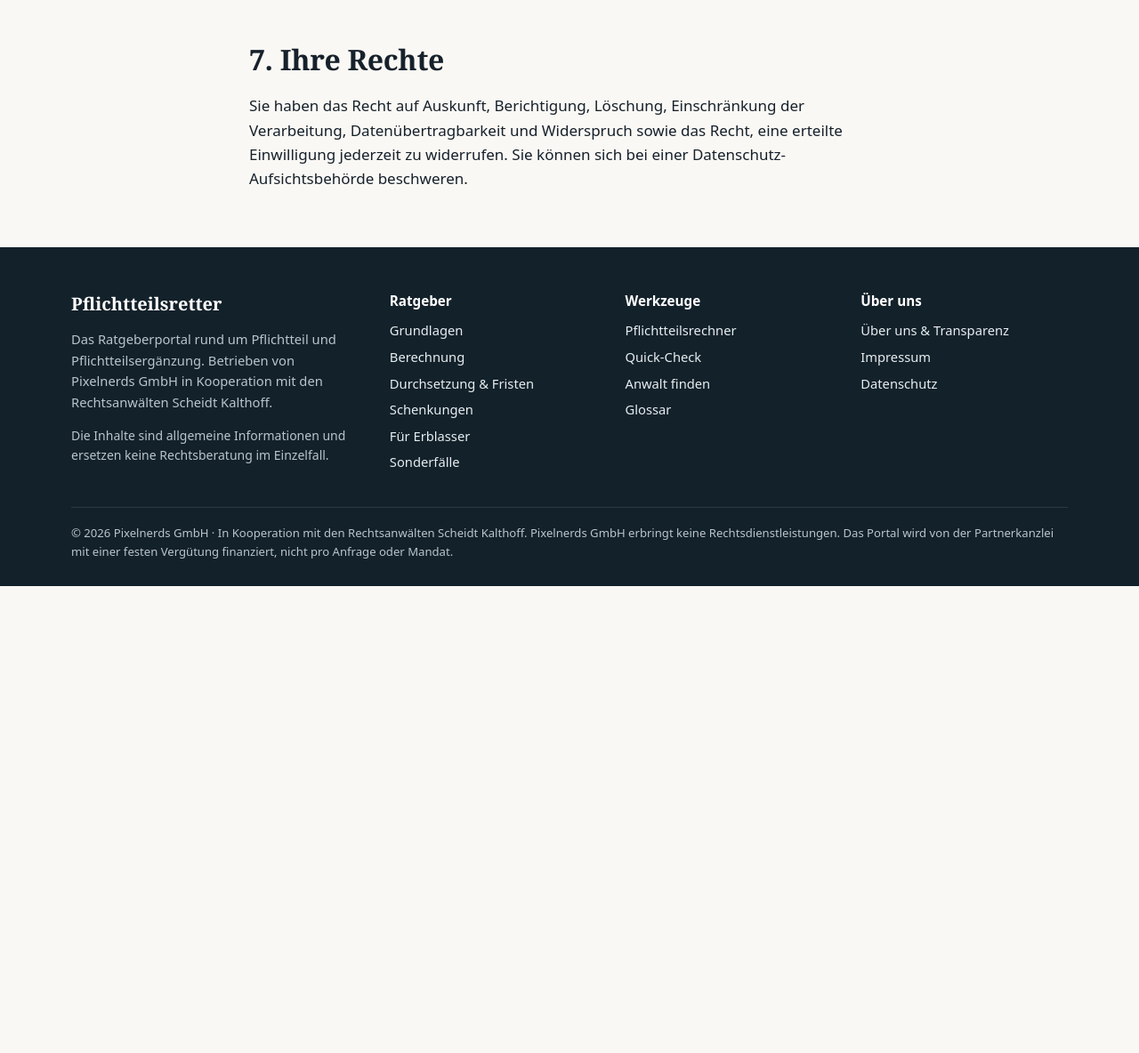
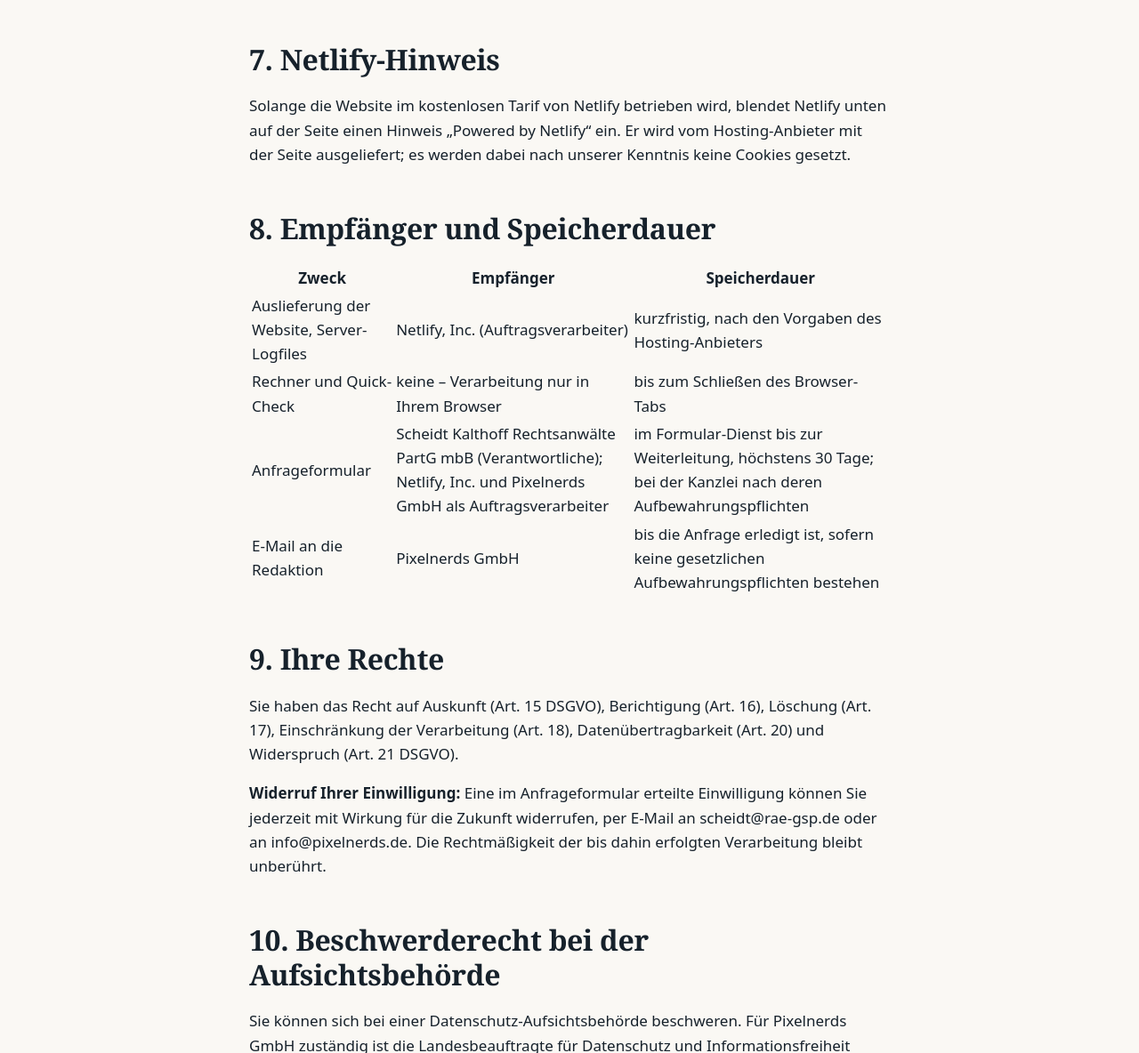
Before and after one commit to pixelnerds-gmbh/pflichtteilsretter, an Astro site: page /datenschutz in a window 1280 px wide. Shown: the part 1616-2800 px from the top of the page at 89% size. Before the commit the page ends 2275 px from the top, so only its background shows below. Built offline with nearby package versions, Linux system fonts and the light colour scheme; Astro itself is replaced by a stand-in of ours.

Commit message:
Name pflichtteils-retter.de; Datenschutz: Empfänger, Speicherdauer, Widerruf, Aufsichtsbehörde, Netlify-Hinweis
Co-Authored-By: Claude Opus 5.5 <noreply@anthropic.com>
Claude-Session: https://claude.ai/code/session_014ta3r22HuzTL7ZDHzJpVRK

```diff
--- a/src/config.ts
+++ b/src/config.ts
@@ -1,7 +1,7 @@
 // Zentrale Angaben. Alles mit "TODO" vor dem Livegang ausfüllen bzw. prüfen.
 
 export const SITE = {
-  name: 'Pflichtteilsretter',
+  name: 'pflichtteils-retter.de',
   url: 'https://pflichtteils-retter.de',
   claim: 'Ihr Pflichtteil ist Ihr Recht.',
   description:
--- a/src/pages/datenschutz.astro
+++ b/src/pages/datenschutz.astro
@@ -26,7 +26,27 @@ import { BETREIBER, KANZLEI } from '../config';
     <h2>6. Schriftarten</h2>
     <p>Schriftarten werden lokal von diesem Server geladen. Es findet keine Verbindung zu Google Fonts oder anderen Drittanbietern statt.</p>
 
-    <h2>7. Ihre Rechte</h2>
-    <p>Sie haben das Recht auf Auskunft, Berichtigung, Löschung, Einschränkung der Verarbeitung, Datenübertragbarkeit und Widerspruch sowie das Recht, eine erteilte Einwilligung jederzeit zu widerrufen. Sie können sich bei einer Datenschutz-Aufsichtsbehörde beschweren.</p>
+    <h2>7. Netlify-Hinweis</h2>
+    <p>Solange die Website im kostenlosen Tarif von Netlify betrieben wird, blendet Netlify unten auf der Seite einen Hinweis „Powered by Netlify“ ein. Er wird vom Hosting-Anbieter mit der Seite ausgeliefert; es werden dabei nach unserer Kenntnis keine Cookies gesetzt.</p>
+
+    <h2>8. Empfänger und Speicherdauer</h2>
+    <table>
+      <thead><tr><th>Zweck</th><th>Empfänger</th><th>Speicherdauer</th></tr></thead>
+      <tbody>
+        <tr><td>Auslieferung der Website, Server-Logfiles</td><td>Netlify, Inc. (Auftragsverarbeiter)</td><td>kurzfristig, nach den Vorgaben des Hosting-Anbieters</td></tr>
+        <tr><td>Rechner und Quick-Check</td><td>keine – Verarbeitung nur in Ihrem Browser</td><td>bis zum Schließen des Browser-Tabs</td></tr>
+        <tr><td>Anfrageformular</td><td>{KANZLEI.rechtsform} (Verantwortliche); Netlify, Inc. und {BETREIBER.firma} als Auftragsverarbeiter</td><td>im Formular-Dienst bis zur Weiterleitung, höchstens 30 Tage; bei der Kanzlei nach deren Aufbewahrungspflichten</td></tr>
+        <tr><td>E-Mail an die Redaktion</td><td>{BETREIBER.firma}</td><td>bis die Anfrage erledigt ist, sofern keine gesetzlichen Aufbewahrungspflichten bestehen</td></tr>
+      </tbody>
+    </table>
+
+    <h2>9. Ihre Rechte</h2>
+    <p>Sie haben das Recht auf Auskunft (Art. 15 DSGVO), Berichtigung (Art. 16), Löschung (Art. 17), Einschränkung der Verarbeitung (Art. 18), Datenübertragbarkeit (Art. 20) und Widerspruch (Art. 21 DSGVO).</p>
+    <p><strong>Widerruf Ihrer Einwilligung:</strong> Eine im Anfrageformular erteilte Einwilligung können Sie jederzeit mit Wirkung für die Zukunft widerrufen, per E-Mail an {KANZLEI.formularEmpfaenger} oder an {BETREIBER.email}. Die Rechtmäßigkeit der bis dahin erfolgten Verarbeitung bleibt unberührt.</p>
+
+    <h2>10. Beschwerderecht bei der Aufsichtsbehörde</h2>
+    <p>Sie können sich bei einer Datenschutz-Aufsichtsbehörde beschweren. Für {BETREIBER.firma} zuständig ist die Landesbeauftragte für Datenschutz und Informationsfreiheit Nordrhein-Westfalen (LDI NRW), Kavalleriestraße 2–4, 40213 Düsseldorf, <a href="https://www.ldi.nrw.de" rel="noopener" target="_blank">www.ldi.nrw.de</a>.</p>
+
+    <p class="small muted" style="margin-top:32px">Stand: November 2026</p>
   </section>
 </Base>
--- a/src/pages/index.astro
+++ b/src/pages/index.astro
@@ -14,7 +14,7 @@ const faq = [
 ];
 const schema = { '@context': 'https://schema.org', '@type': 'FAQPage', mainEntity: faq.map((f) => ({ '@type': 'Question', name: f.q, acceptedAnswer: { '@type': 'Answer', text: f.a } })) };
 ---
-<Base title="Pflichtteilsretter – Pflichtteil berechnen, verstehen, durchsetzen" description="Enterbt? Pflichtteil berechnen, Fristen prüfen und Ansprüche durchsetzen: Rechner, Quick-Check und Ratgeber, fachlich geprüft von unserer Partnerkanzlei." schema={schema}>
+<Base title="pflichtteils-retter.de – Pflichtteil berechnen, verstehen, durchsetzen" description="Enterbt? Pflichtteil berechnen, Fristen prüfen und Ansprüche durchsetzen: Rechner, Quick-Check und Ratgeber, fachlich geprüft von unserer Partnerkanzlei." schema={schema}>
   <section class="hero">
     <div class="container hero-grid">
       <div>
--- a/src/pages/ueber-uns.astro
+++ b/src/pages/ueber-uns.astro
@@ -2,14 +2,14 @@
 import Base from '../layouts/Base.astro';
 import { KANZLEI, BETREIBER } from '../config';
 ---
-<Base title="Über uns & Transparenz" description={`Wer hinter dem Pflichtteilsretter steht, wie das Portal finanziert wird und welche Rolle ${KANZLEI.nom} spielen.`}>
+<Base title="Über uns & Transparenz" description={`Wer hinter pflichtteils-retter.de steht, wie das Portal finanziert wird und welche Rolle ${KANZLEI.nom} spielen.`}>
   <section class="container narrow" style="padding-top:48px">
     <span class="eyebrow">Über uns</span>
-    <h1>Wer hinter dem Pflichtteilsretter steht</h1>
+    <h1>Wer hinter pflichtteils-retter.de steht</h1>
     <p class="lead muted">Offen gesagt: Dieses Portal ist ein Ratgeber mit einer Partnerkanzlei. Hier steht, wie das zusammenhängt.</p>
 
     <h2>Betreiber</h2>
-    <p>Der Pflichtteilsretter wird von {BETREIBER.firma} betrieben. Wir sind eine Digitalagentur und keine Rechtsanwaltskanzlei. Wir erbringen keine Rechtsberatung und beantworten keine Fragen zu Einzelfällen.</p>
+    <p>pflichtteils-retter.de wird von {BETREIBER.firma} betrieben. Wir sind eine Digitalagentur und keine Rechtsanwaltskanzlei. Wir erbringen keine Rechtsberatung und beantworten keine Fragen zu Einzelfällen.</p>
 
     <h2>Partnerkanzlei {KANZLEI.name}</h2>
     <p>{KANZLEI.inhalteGeprueft ? `Alle Ratgeber-Inhalte werden von ${KANZLEI.dat} fachlich geprüft.` : `Die Ratgeber-Inhalte werden mit ${KANZLEI.dat} fachlich abgestimmt.`} Wenn Sie über das Formular eine Anfrage senden, geht diese direkt an die Kanzlei. Ob Sie die Kanzlei beauftragen, entscheiden Sie frei und unverbindlich.</p>
```
